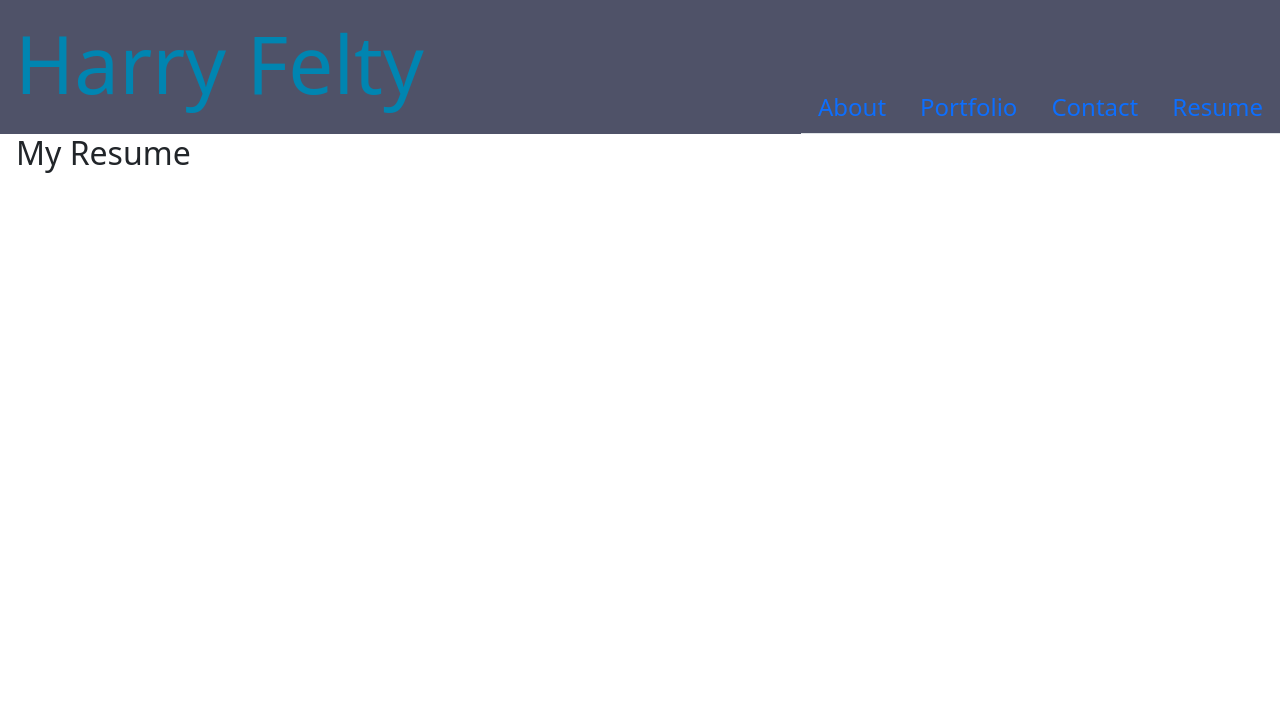
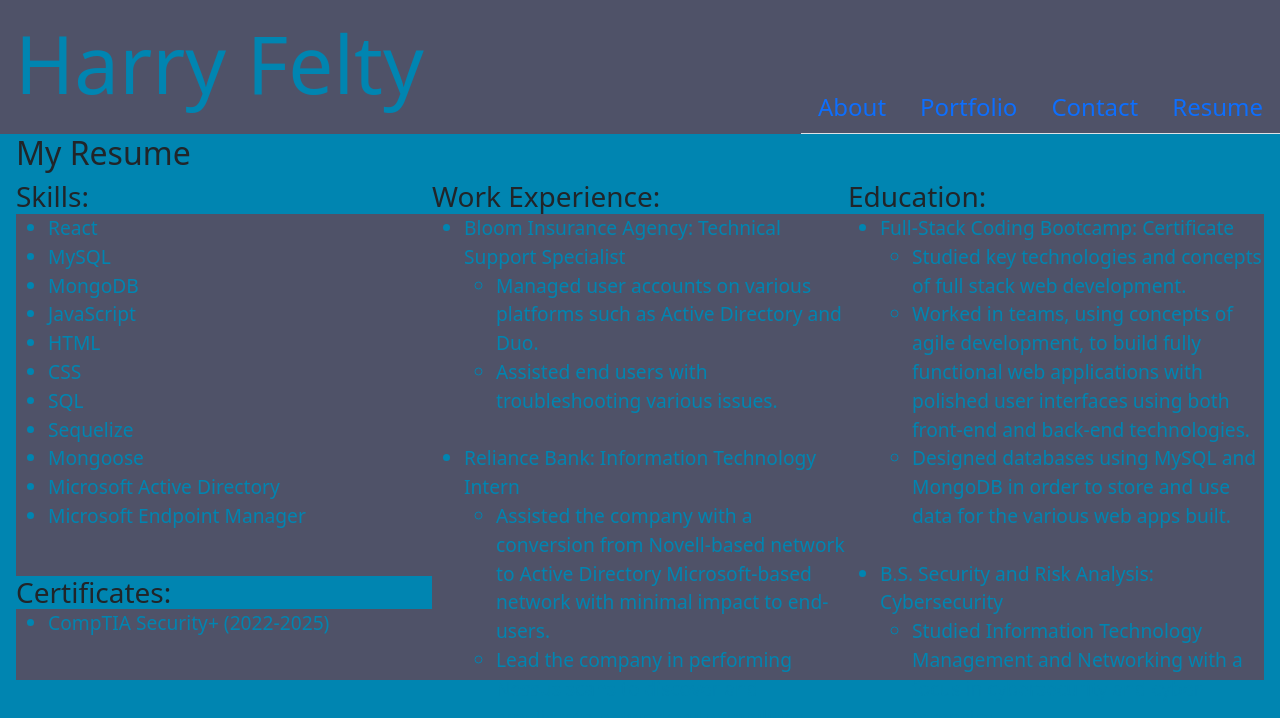
Before and after one commit to HarryFelty/react-portfolio, a React (Vite) app: page /Resume in a window 1280 px wide. Shown: the top 718 px of the page. Built offline with nearby package versions, Linux system fonts and the light colour scheme.

Commit message:
finished portfolio tab, contact tab, and resume tab

```diff
--- a/src/App.css
+++ b/src/App.css
@@ -1,3 +1,60 @@
-div {
-    background-color: rgb(104, 104, 216);
+img {
+    height: 350px;
+    width: 100%;
 }
+
+h3 {
+    background-color: rgb(0, 133, 177);
+    margin: 0
+}
+
+a {
+    color: black;
+}
+
+body {
+    background-color: rgb(0, 133, 177);
+}
+
+form {
+    width: 100%;
+}
+
+ul {
+    color: rgb(0, 133, 177);
+}
+
+button {
+    margin-top: 10px;
+}
+
+.aboutDiv {
+    margin: auto;
+    font-size: 18pt;
+    background-color: rgb(211, 211, 211);
+    width: 80%;
+
+}
+
+.center {
+    margin: auto;
+    width: 50%;
+    border: 3px solid green;
+    padding: 10px;
+}
+
+.formContainer {
+    align-items: center;
+}
+
+.flexContainer {
+    display: flex;
+}
+
+.skills {
+    display: grid;
+    font-size: larger;
+    background-color: rgb(79, 82, 104);
+    grid-template-columns: 1fr 1fr 1fr;
+    grid-template-rows: 250px 250px;
+}
--- a/src/main.jsx
+++ b/src/main.jsx
@@ -2,6 +2,7 @@ import ReactDOM from 'react-dom/client';
 import { createBrowserRouter, RouterProvider } from 'react-router-dom';
 
 import 'bootstrap/dist/css/bootstrap.min.css';
+import './app.css';
 
 // Bringing in the pages the router will use to conditionally show the appropriate views
 import App from './App';
@@ -10,8 +11,6 @@ import AboutPage from './pages/AboutPage';
 import PortfolioPage from './pages/PortfolioPage';
 import ContactPage from './pages/ContactPage';
 import ResumePage from './pages/ResumePage';
-
-
 
 const router = createBrowserRouter([
   {
@@ -37,7 +36,6 @@ const router = createBrowserRouter([
       },
     ],
   },
-  // Todo: Define the accessible routes, and which components respond to which URL
 ]);
 
 // Render the RouterProvider component
--- a/src/pages/AboutPage.jsx
+++ b/src/pages/AboutPage.jsx
@@ -1,6 +1,6 @@
 const styles = {
     div: {
-        fontSize: '18pt',
+
     }
 }
 
@@ -8,8 +8,8 @@ export default function AboutPage() {
     return <>
         <div>
             <h2>About Me</h2>
-            <img src="" alt="" />
-            <div style={styles.div}>
+            <div className="aboutContainer">
+                <div class="aboutDiv">
                     <p> I am a full-stack web developer. About a year ago I graduated from Penn State with a B.S. is cybersecurity. Since then, I have worked in
                         IT and obtained a number of certifications. I was recently introduced to programming and found that I
                         greatly enjoy it. After spending some time self-learning and exploring the field, I decided to join a bootcamp
@@ -17,6 +17,7 @@ export default function AboutPage() {
                         in full-stack development. As I continue to grow as a developer and perfect the skills I have already learned, I am looking for a fulfilling career
                         as a full-stack web developer. </p>
                 </div>
+            </div>
 
         </div>
     </>
--- a/src/pages/ContactPage.jsx
+++ b/src/pages/ContactPage.jsx
@@ -2,8 +2,22 @@ export default function ContactPage() {
     return <>
         <div>
             <h2>Contact Me</h2>
-            <div>
-
+            <div className="formContainer">
+                <form>
+                    <div class="form-group">
+                        <label for="name">Name</label>
+                        <input type="text" class="form-control" id="name" placeholder="Frodo Baggins" />
+                    </div>
+                    <div class="form-group">
+                        <label for="exampleFormControlInput1">Email Address</label>
+                        <input type="email" class="form-control" id="exampleFormControlInput1" placeholder="name@example.com" />
+                    </div>
+                    <div class="form-group">
+                        <label for="exampleFormControlTextarea1">Message</label>
+                        <textarea class="form-control" id="exampleFormControlTextarea1" rows="5"></textarea>
+                    </div>
+                    <button type="button" class="btn btn-secondary btn-lg">Submit</button>
+                </form>
             </div>
         </div>
     </>
--- a/src/pages/PortfolioPage.jsx
+++ b/src/pages/PortfolioPage.jsx
@@ -1,30 +1,18 @@
+import Dog from "../assets/dog.png"
+import Led from "../assets/LED.png"
+import Calc from "../assets/calculator.png"
+import Figure from "../assets/runbuddy.png"
 const styles = {
     grid: {
         display: 'grid',
         gridTemplateColumns: '1fr 1fr',
-        gridTemplateRows: '300px 300px 300px',
-        gap: '15px',
+        gridTemplateRows: '350px 350px',
+        gap: '50px',
+        padding: '5%',
+        backgroundColor: 'rgb(211, 211, 211)',
+        rowGap: '15%',
+        height: '1000px'
     },
-    dogImage: {
-        backgroundImage: 'URL(./src/assets/dog.png)',
-        backgroundSize: 'contain',
-        minHeight: '300px'
-    },
-    ledWall: {
-        backgroundImage: 'URL(./src/assets/LED.png)',
-        backgroundSize: 'contain',
-        minHeight: '300px'
-    },
-    calc: {
-        backgroundImage: 'URL(./src/assets/calculator.png)',
-        backgroundSize: 'contain',
-        minHeight: '300px'
-    },
-    pastel: {
-        backgroundImage: 'URL(./src/assets/pastel.png)',
-        backgroundSize: 'contain',
-        minHeight: '300px'
-    }
 }
 
 export default function PortfolioPage() {
@@ -33,29 +21,28 @@ export default function PortfolioPage() {
             <h2>My Portolio</h2>
             <div style={styles.grid}>
 
-                <a href="https://simonmagidenko.github.io/Dog-Image-Generator/" class="card topcard">
-                    <div style={styles.dogImage}>
-                        <span>Dog Image Generator</span>
+                <a href="https://simonmagidenko.github.io/Dog-Image-Generator/">
+                    <div>
+                        <h3>Dog Image Generator</h3>
+                        <img src={Dog} alt="" srcset="" />
                     </div>
                 </a>
-                <a href="https://www.google.com" class="card midcard1">
-                    <div style={styles.ledWall}>
-                        <span>LED Wall</span>
+                <a href="https://simonmagidenko.github.io/Dog-Image-Generator/">
+                    <div>
+                        <h3>LED Wall</h3>
+                        <img src={Led} alt="" srcset="" />
                     </div>
                 </a>
-                <a href="https://www.google.com" class="card midcard2">
-                    <div style={styles.calc}>
-                        <span>Calculator</span>
+                <a href="https://simonmagidenko.github.io/Dog-Image-Generator/">
+                    <div>
+                        <h3>Calculator</h3>
+                        <img src={Calc} alt="" srcset="" />
                     </div>
                 </a>
-                <a href="https://www.google.com" class="card botcard1">
-                    <div style={styles.pastel}>
-                        <span>Pastel Puzzles</span>
-                    </div>
-                </a>
-                <a href="https://www.google.com" class="card botcard2">
+                <a href="https://simonmagidenko.github.io/Dog-Image-Generator/">
                     <div>
-                        <span>Run Buddy</span>
+                        <h3>Run Buddy</h3>
+                        <img src={Figure} alt="" srcset="" />
                     </div>
                 </a>
 
--- a/src/pages/ResumePage.jsx
+++ b/src/pages/ResumePage.jsx
@@ -2,8 +2,76 @@ export default function ResumePage() {
     return <>
         <div>
             <h2>My Resume</h2>
-            <div>
-
+            <div className="skills">
+                <div>
+                    <h3>Skills:</h3>
+                    <ul>
+                        <li>React</li>
+                        <li>MySQL</li>
+                        <li>MongoDB</li>
+                        <li>JavaScript</li>
+                        <li>HTML</li>
+                        <li>CSS</li>
+                        <li>SQL</li>
+                        <li>Sequelize</li>
+                        <li>Mongoose</li>
+                        <li>Microsoft Active Directory</li>
+                        <li>Microsoft Endpoint Manager</li>
+                    </ul>
+                    <br />
+                    <h3>Certificates:</h3>
+                    <ul>
+                        <li>CompTIA Security+ (2022-2025)</li>
+                    </ul>
+                </div>
+                <div>
+                    <h3>Work Experience:</h3>
+                    <ul>
+                        <li>Bloom Insurance Agency: Technical Support Specialist</li>
+                        <ul>
+                            <li>Managed user accounts on various platforms such as Active
+                                Directory and Duo.</li>
+                            <li>Assisted end users with troubleshooting various issues.</li>
+                        </ul>
+                        <br />
+                        <li>Reliance Bank: Information Technology Intern</li>
+                        <ul>
+                            <li>Assisted the company with a conversion from Novell-based network to
+                                Active Directory Microsoft-based network with minimal impact to end-
+                                users.</li>
+                            <li>Lead the company in performing Nessus scans to discover and
+                                ameliorate network vulnerabilities.</li>
+                            <li>Managed user accounts through Active Directory.</li>
+                            <li>Rolled out and utilized Microsoft Endpoint Manager in order to
+                                troubleshoot various technical problems on machines at various site
+                                locations.</li>
+                        </ul>
+                    </ul>
+                </div>
+                <div>
+                    <h3>Education:</h3>
+                    <ul>
+                        <li>Full-Stack Coding Bootcamp: Certificate</li>
+                        <ul>
+                            <li>Studied key technologies and concepts of full stack web
+                                development.</li>
+                            <li>Worked in teams, using concepts of agile development, to build fully
+                                functional web applications with polished user interfaces using both
+                                front-end and back-end technologies.</li>
+                            <li>Designed databases using MySQL and MongoDB in order to store
+                                and use data for the various web apps built.</li>
+                        </ul>
+                        <br />
+                        <li>B.S. Security and Risk Analysis: Cybersecurity</li>
+                        <ul>
+                            <li>Studied Information Technology Management and Networking with a
+                                focus in cybersecurity and cyber-forensics.</li>
+                            <li>Used Enigma Glass to analyze and investigate security events.</li>
+                            <li>Developed various applications using Java to perform tasks based on
+                                needs of the end-user.</li>
+                        </ul>
+                    </ul>
+                </div>
             </div>
         </div>
     </>
```
Also changed, not shown: 1 other file (tests, documents, lock files or other folders). Lines whose indentation alone changed are shown as unchanged.
